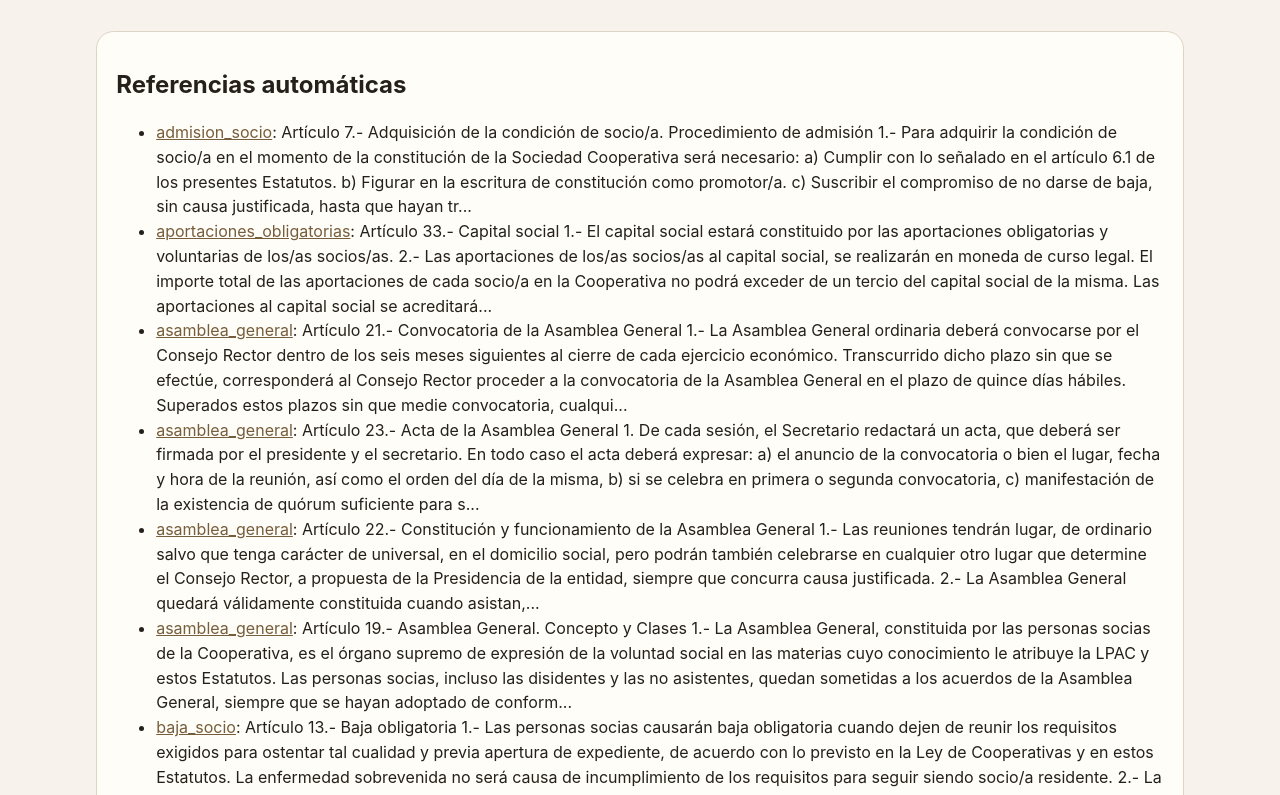
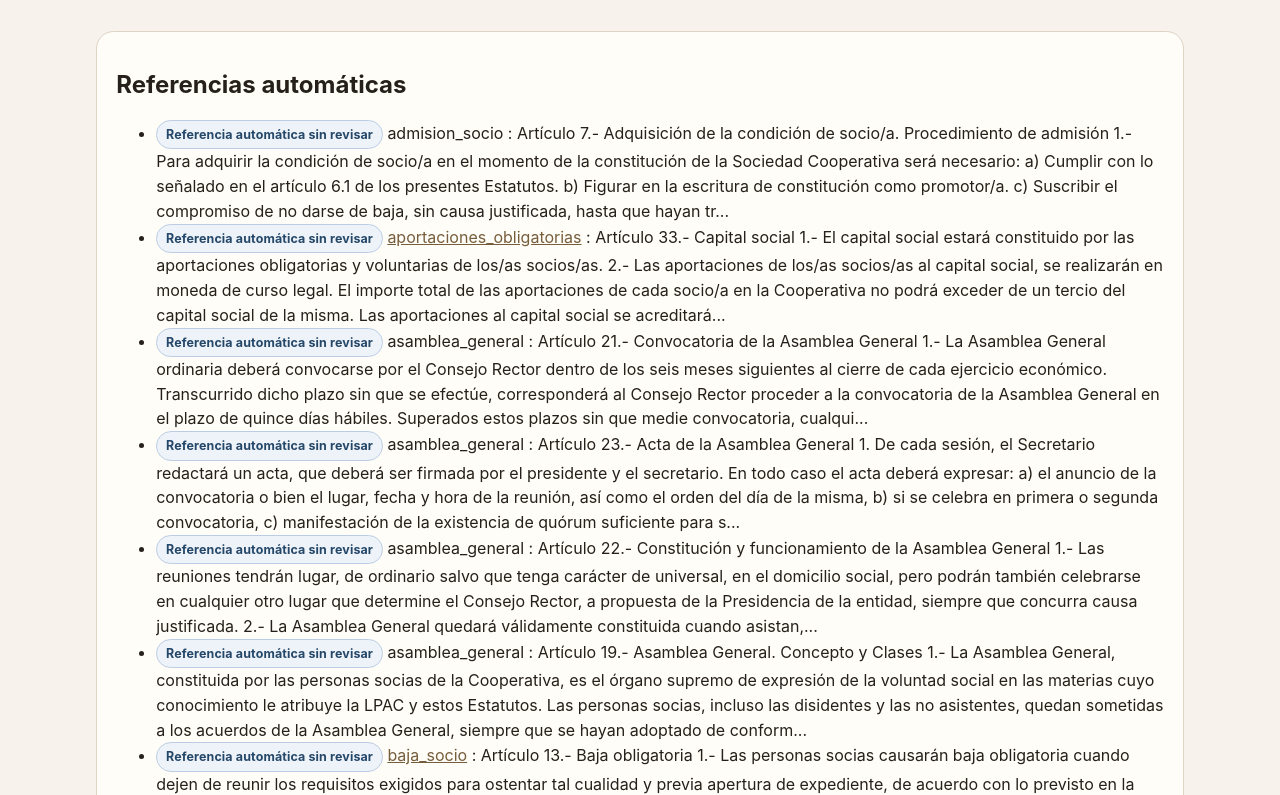
Before and after one commit to LuisSevillano/elbuenvivir-commons, a SvelteKit app: page /documentos/docs-estatutos-estatutos-axuntase in a window 1280 px wide. Shown: the part 1025-1820 px from the top of the page. Built offline with nearby package versions, Linux system fonts and the light colour scheme.

Commit message:
Show unreviewed automatic references without broken topic links

```diff
--- a/src/routes/documentos/[slug]/+page.svelte
+++ b/src/routes/documentos/[slug]/+page.svelte
@@ -8,9 +8,12 @@
     data: {
       document: SourceDocument;
       curatedTopics: GovernanceTopic[];
+      curatedTopicSlugs: string[];
       generatedReferences: GeneratedTopicReference[];
     };
   } = $props();
+
+  const curatedTopicSlugs = $derived(new Set(data.curatedTopicSlugs));
 </script>
 
 <article>
@@ -55,9 +58,17 @@
     {#if data.generatedReferences.length === 0}
       <p class="empty-state">No hay referencias automáticas para este documento.</p>
     {:else}
-      <ul>
+        <ul>
         {#each data.generatedReferences as reference}
-          <li><a href={`/temas/${reference.topicSlug}`}>{reference.topicSlug}</a>: {reference.excerpt}</li>
+          <li>
+            <StatusBadge tone="auto">Referencia automática sin revisar</StatusBadge>
+            {#if curatedTopicSlugs.has(reference.topicSlug)}
+              <a href={`/temas/${reference.topicSlug}`}>{reference.topicSlug}</a>
+            {:else}
+              <span>{reference.topicSlug}</span>
+            {/if}
+            <span>: {reference.excerpt}</span>
+          </li>
         {/each}
       </ul>
     {/if}
--- a/src/routes/documentos/[slug]/+page.ts
+++ b/src/routes/documentos/[slug]/+page.ts
@@ -13,7 +13,8 @@ export function load({ params }) {
     error(404, 'Documento no encontrado');
   }
 
-  const curatedTopics = loadTopics().filter(
+  const topics = loadTopics();
+  const curatedTopics = topics.filter(
     (topic) =>
       topic.legalBasis.some((reference) => reference.documentSlug === document.slug) ||
       topic.projectReferences.some((reference) => reference.documentSlug === document.slug)
@@ -25,6 +26,7 @@ export function load({ params }) {
   return {
     document,
     curatedTopics,
+    curatedTopicSlugs: topics.map((topic) => topic.slug),
     generatedReferences
   };
 }
```
Also changed, not shown: src/lib/components/ReferenceCard.svelte (+6 -6 lines).
